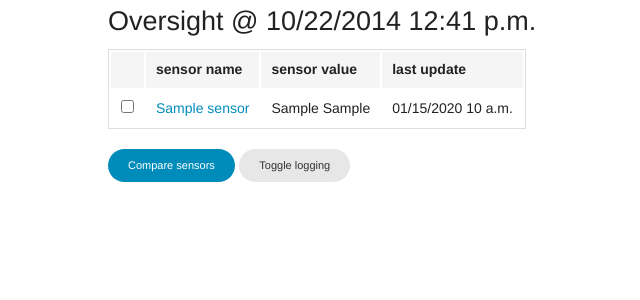
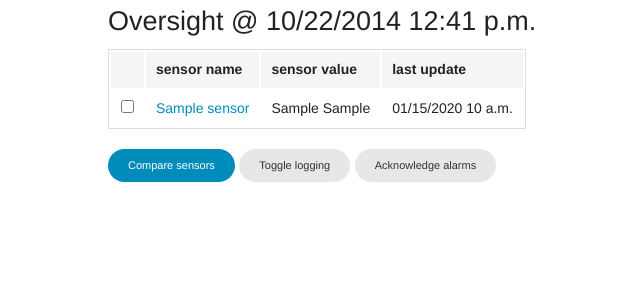
Before and after one commit to apollo13/oversight, a Django app: page /oversight/ in a window 1280 px wide. Shown: the part 45-345 px from the top of the page, without its empty margins (47-687 px from the left). Run offline with Django 3.2, Linux system fonts and the light colour scheme; a user stored in the database is signed in; tables that the repository leaves empty hold one stand-in row (values such as "Sample post"); parts of the project's set-up code (start-up, migrations or seed data) failed here and were passed over; some libraries are stand-ins or nearby versions.

Commit message:
Implemented simple alarms.

```diff
--- a/ansible/roles/oversight/tasks/main.yml
+++ b/ansible/roles/oversight/tasks/main.yml
@@ -24,6 +24,7 @@
     - MinimalModbus
     - Django
     - CherryPy
+    - requests
 
 - name: update oversight
   git: repo=https://github.com/apollo13/oversight.git dest=/oversight/code update=yes
--- a/oversight/templates/oversight/index.html
+++ b/oversight/templates/oversight/index.html
@@ -34,16 +34,17 @@
         {% for sensor in sensor_data %}
           <tr>
             <td><input type="checkbox" name="sensor" value="{{ sensor.api_endpoint }}"/></td>
-            <td><a href="{% url 'oversight_sensor_detail' sensor.api_endpoint %}">{{ sensor.name }}</a>{% if not sensor.logging_enabled %} <i class="fa fa-bell-slash-o"></i>{% endif %}</td>
+            <td><a href="{% url 'oversight_sensor_detail' sensor.api_endpoint %}">{{ sensor.name }}</a>{% if not sensor.alarm_acked %} <i class="fa fa-bolt"></i>{% endif %}{% if not sensor.logging_enabled %} <i class="fa fa-bell-slash-o"></i>{% endif %}</td>
             <td>{{ sensor.current_log.value }} {{ sensor.unit }}</td>
             <td {% if sensor.frozen %}class="frozen"{% endif %}>{{ sensor.current_log.datetime|date:"SHORT_DATETIME_FORMAT" }}</td>
           </tr>
         {% endfor %}
         </tbody>
       </table>
-      <button type="submit" class="tiny round" name="action" value="compare_sensors" formaction="{% url 'oversight_sensor_compare' %}">Compare sensors</button>
+      <button type="submit" class="tiny round" name="action" formaction="{% url 'oversight_sensor_compare' %}">Compare sensors</button>
       {% if user.is_authenticated %}
-      <button type="submit" class="secondary tiny round" name="action" value="toggle_logging" formaction="{% url 'oversight_toggle_logging' %}">Toggle logging</button>
+      <button type="submit" class="secondary tiny round" name="action" formaction="{% url 'oversight_toggle_logging' %}">Toggle logging</button>
+      <button type="submit" class="secondary tiny round" name="action" formaction="{% url 'oversight_ack_alarms' %}">Acknowledge alarms</button>
       {% endif %}
     </form>
   </div>
--- a/oversight/urls.py
+++ b/oversight/urls.py
@@ -1,12 +1,14 @@
 from django.conf.urls import patterns, url
 
-from .views import index, toggle_logging, sensor_detail, sensor_api, sensor_compare
+from .views import (index, toggle_logging, sensor_detail, sensor_api, sensor_compare,
+    ack_alarms)
 
 
 urlpatterns = patterns('',
     url(r'^$', index, name='oversight_index'),
     url(r'^sensor/(?P<slug>[\w-]+)/$', sensor_detail, name='oversight_sensor_detail'),
     url(r'^toggle_logging/$', toggle_logging, name='oversight_toggle_logging'),
+    url(r'^acknowledge_alarms/$', ack_alarms, name='oversight_ack_alarms'),
     url(r'^compare/$', sensor_compare, name='oversight_sensor_compare'),
     url(r'^api/(?P<slug>[\w-]+)/(?P<action>[^/]+)/$', sensor_api, name='oversight_sensor_api'),
 )
--- a/oversight/views.py
+++ b/oversight/views.py
@@ -28,6 +28,15 @@ def _prepare_json_data(*sensors):
                      'log_plot': sensor.log_plot})
 
     return data
+
+
+@login_required
+def ack_alarms(request):
+    sensors = Sensor.objects.filter(api_endpoint__in=request.POST.getlist('sensor'))
+    sensors.update(alarm_acked=True)
+    msg = "Cleared alarm for selected sensors."
+    messages.add_message(request, messages.SUCCESS, msg)
+    return redirect('oversight_index')
 
 
 @login_required
```
Also changed, not shown: oversight/management/commands/sensordaemon.py (+28 -2 lines).
